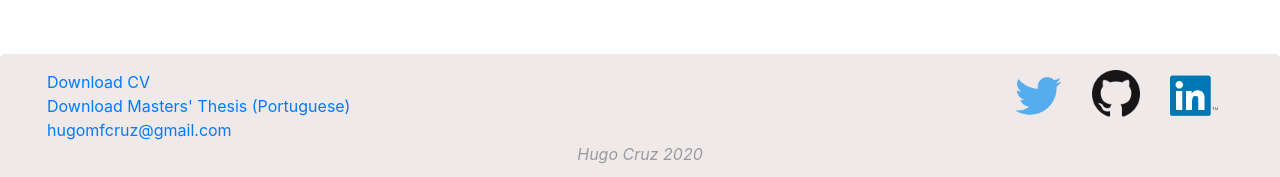
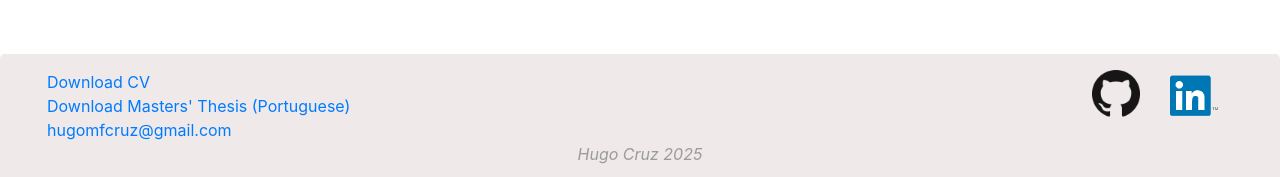
Before and after one commit to hugcruz/hugomfcruz, a plain HTML site: page index.html in a window 1280 px wide. Shown: the part 2737-2914 px from the top of the page. Drawn offline with Linux system fonts and the light colour scheme.

Commit message:
Update index.html

```diff
--- a/index.html
+++ b/index.html
@@ -129,13 +129,10 @@
                         <a target="_blank" href="https://github.com/hugcruz" class="social-link">
                             <img data-type="image" src="assets/img/github.png" class="social-logo logo-footer" alt="GitHub"/>
                         </a>
-                        <a target="_blank" href="https://twitter.com/HugoMFCruz" class="social-link">
-                            <img data-type="image" src="assets/img/twitter.png" class="social-logo logo-footer" alt="Twitter"/>
-                        </a>
                     </div>
                 </div>
                 <div class="row copyright-row">
-                    <p class="copyright">Hugo Cruz 2020</p>
+                    <p class="copyright">Hugo Cruz 2025</p>
                 </div>
             </div>
         </div>
```
